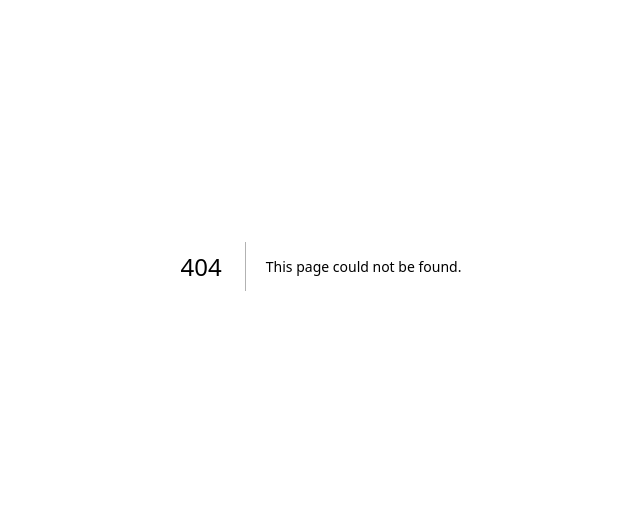
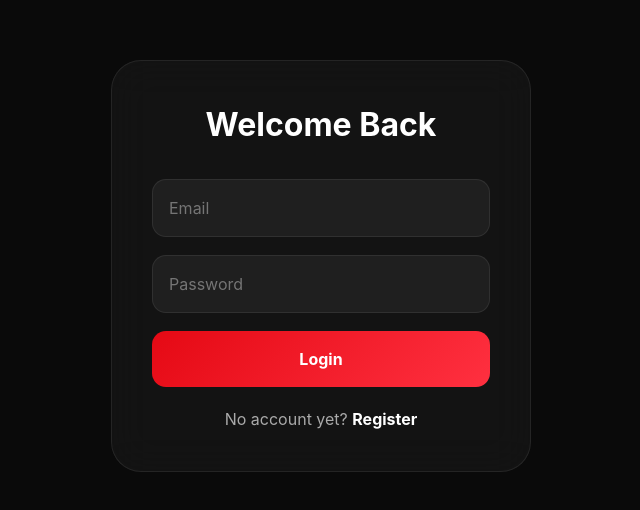
Before and after one commit to YssraChahine/Media-Tracker, a Next.js app: page /login in a window 1280 px wide. Before the commit this address had no page. Shown: the part 134-644 px from the top of the page, without its empty margins (319-959 px from the left). Built offline with nearby package versions, Linux system fonts and the light colour scheme.

Commit message:
add login user

```diff
--- a/package.json
+++ b/package.json
@@ -15,6 +15,7 @@
     "eslint-config-next": "13.4.8",
     "mongoose": "^9.5.0",
     "next": "13.4.8",
+    "next-auth": "^4.24.14",
     "react": "18.2.0",
     "react-dom": "18.2.0",
     "styled-components": "^6.4.1",
--- a/pages/_app.js
+++ b/pages/_app.js
@@ -1,10 +1,14 @@
 import GlobalStyle from "../styles";
+import { SessionProvider } from "next-auth/react";
 
-export default function App({ Component, pageProps }) {
+export default function App({
+  Component,
+  pageProps: { session, ...pageProps },
+}) {
   return (
-    <>
+    <SessionProvider session={session}>
       <GlobalStyle />
       <Component {...pageProps} />
-    </>
+    </SessionProvider>
   );
 }
--- /dev/null
+++ b/pages/login.js
@@ -0,0 +1,142 @@
+import { useState } from "react";
+import styled from "styled-components";
+import { signIn } from "next-auth/react";
+import { useRouter } from "next/router";
+import Link from "next/link";
+
+export default function LoginPage() {
+  const router = useRouter();
+  const [email, setEmail] = useState("");
+  const [password, setPassword] = useState("");
+  const [error, setError] = useState("");
+  const [loading, setLoading] = useState(false);
+
+  async function handleSubmit(event) {
+    event.preventDefault();
+
+    try {
+      setLoading(true);
+      setError("");
+
+      const result = await signIn("credentials", {
+        redirect: false,
+        email,
+        password,
+      });
+
+      if (result.error) {
+        throw new Error(result.error);
+      }
+      router.push("/");
+    } catch (error) {
+      setError(error.message);
+    } finally {
+      setLoading(false);
+    }
+  }
+
+  return (
+    <Main>
+      <Card>
+        <Title>Welcome Back</Title>
+
+        <Form onSubmit={handleSubmit}>
+          <Input
+            type="email"
+            placeholder="Email"
+            value={email}
+            onChange={(event) => setEmail(event.target.value)}
+          />
+
+          <Input
+            type="password"
+            placeholder="Password"
+            value={password}
+            onChange={(event) => setPassword(event.target.value)}
+          />
+
+          {error && <ErrorMessage>{error}</ErrorMessage>}
+
+          <Button type="submit" disabled={loading}>
+            {loading ? "Signing in..." : "Login"}
+          </Button>
+        </Form>
+
+        <RegisterText>
+          No account yet? <StyledLink href="/register">Register</StyledLink>
+        </RegisterText>
+      </Card>
+    </Main>
+  );
+}
+
+const Main = styled.main`
+  min-height: 100vh;
+  display: flex;
+  justify-content: center;
+  align-items: center;
+  background: #0a0a0a;
+  padding: 20px;
+`;
+
+const Card = styled.div`
+  width: 100%;
+  max-width: 420px;
+  padding: 40px;
+  border-radius: 30px;
+  background: rgba(255, 255, 255, 0.04);
+  border: 1px solid rgba(255, 255, 255, 0.08);
+  backdrop-filter: blur(20px);
+`;
+
+const Title = styled.h1`
+  font-size: 2rem;
+  margin-bottom: 30px;
+  text-align: center;
+`;
+
+const Form = styled.form`
+  display: flex;
+  flex-direction: column;
+  gap: 18px;
+`;
+
+const Input = styled.input`
+  padding: 16px;
+  border-radius: 14px;
+  border: 1px solid rgba(255, 255, 255, 0.08);
+  background: rgba(255, 255, 255, 0.05);
+  color: white;
+  font-size: 1rem;
+  &:focus {
+    outline: none;
+    border-color: rgba(229, 9, 20, 0.5);
+  }
+`;
+
+const Button = styled.button`
+  padding: 16px;
+  border: none;
+  border-radius: 14px;
+  background: linear-gradient(135deg, #e50914, #ff3040);
+  color: white;
+  font-weight: 700;
+  cursor: pointer;
+`;
+
+const ErrorMessage = styled.p`
+  color: #ff6b6b;
+  font-size: 0.9rem;
+  text-align: center;
+`;
+
+const RegisterText = styled.p`
+  margin-top: 20px;
+  text-align: center;
+  color: #aaa;
+`;
+
+const StyledLink = styled(Link)`
+  color: white;
+  font-weight: 700;
+`;
```
Also changed, not shown: pages/api/auth/[...nextauth].js (added, +50 -0 lines), 1 other file (tests, documents, lock files or other folders).
